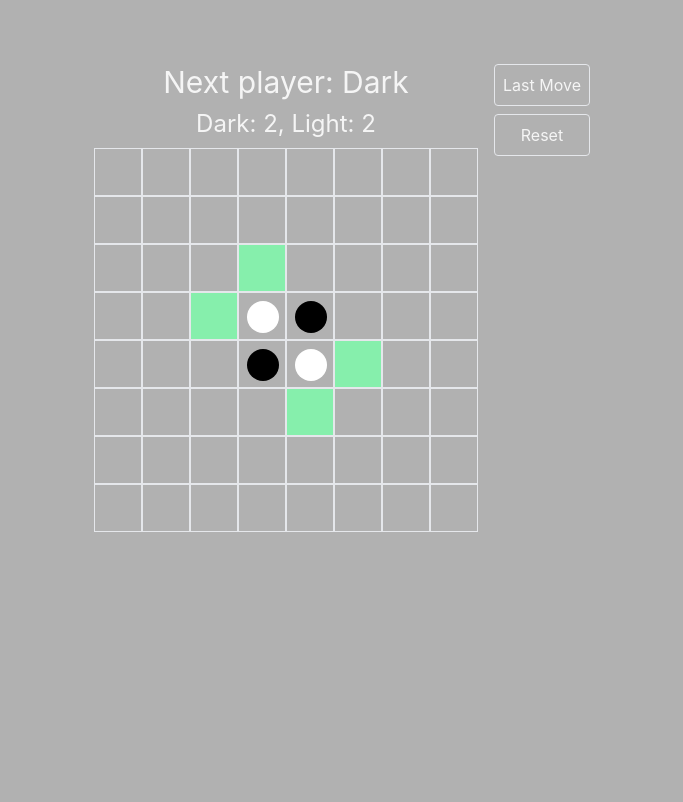
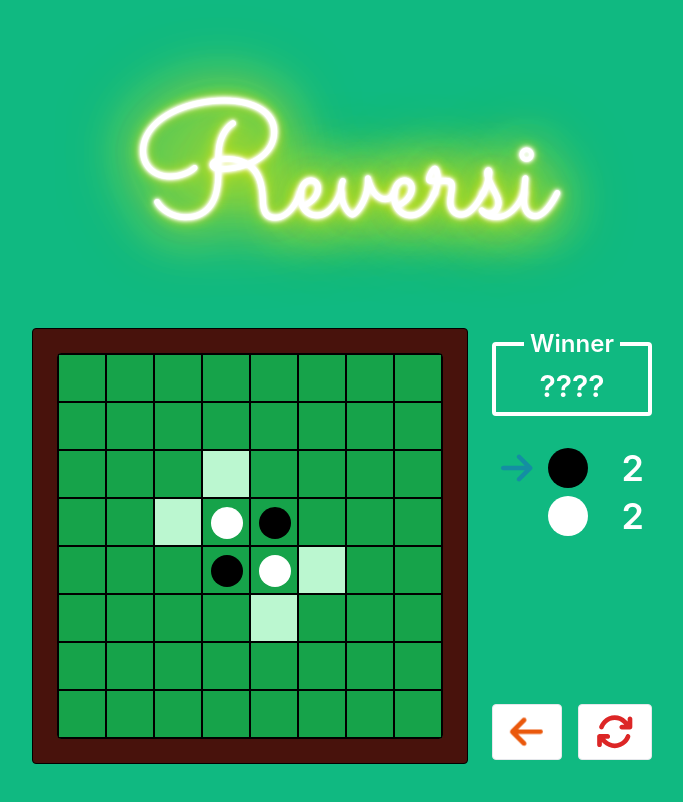
Before and after one commit to heyimkaijoe/my-reversi, a React (Vite) app: page / in a window 1280 px wide. Shown: the top 802 px of the page, without its empty margins (298-981 px from the left). Built offline with nearby package versions, Linux system fonts and the light colour scheme.

Commit message:
Modify: PC HTML & CSS

```diff
--- a/components/Board/index.jsx
+++ b/components/Board/index.jsx
@@ -1,6 +1,6 @@
 import BoardRow from "../BoardRow";
 
-export default function Board({ children, currentSquares, handlePlay, playableSquares }) {
+export default function Board({ currentSquares, handlePlay, playableSquares }) {
     const chunks = [];
     const chunkSize = 8;
     for (let i = 0; i < currentSquares.length; i += chunkSize) {
@@ -18,7 +18,6 @@ export default function Board({ children, currentSquares, handlePlay, playableSq
 
     return (
         <div className="flex flex-col">
-            {children}
             <div>{boardRows}</div>
         </div>
     );
--- a/components/Square/index.jsx
+++ b/components/Square/index.jsx
@@ -1,13 +1,13 @@
 export default function Square({ row, col, diskIsDark, onPlay, isPlayable }) {
     let diskColoringClass;
     if (diskIsDark) {
-        diskColoringClass = " bg-black";
+        diskColoringClass = " dark-disk";
     } else if (diskIsDark === false) {
-        diskColoringClass = " bg-white";
+        diskColoringClass = " light-disk";
     };
 
     return (
-        <button className={"size-12 p-2 border" + (isPlayable ? " bg-green-300" : "")} onClick={() => onPlay(row, col)}>
+        <button className={"size-12 p-2 border border-black" + (isPlayable ? " bg-green-200" : "")} onClick={() => onPlay(row, col)}>
             <div className={diskColoringClass ? ("size-8 rounded-full" + diskColoringClass) : ""}></div>
         </button>
     );
--- a/index.html
+++ b/index.html
@@ -2,9 +2,13 @@
 <html lang="en">
   <head>
     <meta charset="UTF-8" />
-    <link rel="icon" type="image/svg+xml" href="/vite.svg" />
     <meta name="viewport" content="width=device-width, initial-scale=1.0" />
     <title>Reversi</title>
+    <!-- Google Font -->
+    <link rel="preconnect" href="https://fonts.googleapis.com">
+    <link rel="preconnect" href="https://fonts.gstatic.com" crossorigin>
+    <link href="https://fonts.googleapis.com/css2?family=Sacramento&display=swap" rel="stylesheet">
+    <!-- Google Font -->
   </head>
   <body>
     <div id="root"></div>
--- a/package.json
+++ b/package.json
@@ -10,6 +10,9 @@
     "preview": "vite preview"
   },
   "dependencies": {
+    "@fortawesome/fontawesome-svg-core": "^6.5.1",
+    "@fortawesome/free-solid-svg-icons": "^6.5.1",
+    "@fortawesome/react-fontawesome": "^0.2.0",
     "react": "^18.2.0",
     "react-dom": "^18.2.0"
   },
--- a/src/Game.css
+++ b/src/Game.css
@@ -1,14 +1,64 @@
 #root {
   max-width: 1280px;
   margin: 0 auto;
-  padding: 4rem;
+  padding: 4rem 12rem;
   text-align: center;
 }
 
 .dark-disk {
-  @apply bg-black text-white;
+  @apply bg-black;
 }
 
 .light-disk {
-  @apply bg-white text-black;
+  @apply bg-white;
 }
+
+.neon-text {
+  font-family: "Sacramento", cursive;
+  text-shadow:
+    0 0 42px #F2EA02,
+    0 0 92px #F2EA02,
+    0 0 102px #F2EA02,
+    0 0 122px #F2EA02,
+    0 0 151px #F2EA02;
+
+  @apply text-white;
+}
+
+@keyframes pulsate {
+  100% {
+    text-shadow:
+      0 0 3px #fff,
+      0 0 6px #fff,
+      0 0 9px #fff,
+      0 0 32px #F2EA02,
+      0 0 75px #F2EA02,
+      0 0 85px #F2EA02,
+      0 0 95px #F2EA02,
+      0 0 130px #F2EA02;
+  }
+  0% {
+    text-shadow:
+      0 0 2px #fff,
+      0 0 4px #fff,
+      0 0 6px #fff,
+      0 0 10px #F2EA02,
+      0 0 45px #F2EA02,
+      0 0 55px #F2EA02,
+      0 0 70px #F2EA02,
+      0 0 80px #F2EA02;
+  }
+}
+
+.title {
+  animation: pulsate 4.5s ease-in-out infinite alternate;
+  @apply inline-block neon-text text-[160px] mb-6 rounded-3xl;
+}
+
+.button {
+  @apply border grow rounded bg-white hover:bg-slate-50 p-2;
+}
+
+.score {
+  @apply flex justify-end items-center gap-4;
+}
--- a/src/Game.jsx
+++ b/src/Game.jsx
@@ -1,12 +1,16 @@
 import { useState } from "react";
 import Board from "../components/Board";
 import "./Game.css";
+import { FontAwesomeIcon } from "@fortawesome/react-fontawesome";
+import { faArrowRight, faArrowsRotate } from "@fortawesome/free-solid-svg-icons";
 
 let flippable = [];
 let temp = [];
 let cumNoLegalMoves = [];
 
 export default function Game() {
+    const xIndexes = ["a", "b", "c", "d", "e", "f", "g", "h"];
+    const yIndexes = [1, 2, 3, 4, 5, 6, 7, 8];
     const initialBoard = [...Array(27).fill(null), false, true, ...Array(6).fill(null), true, false, ...Array(27).fill(null)];
 
     const [history, setHistory] = useState([initialBoard]);
@@ -81,34 +85,72 @@ export default function Game() {
         setDarkIsWinner(undefined);
     };
 
-    let status;
+    let winnerStatus;
+    let winnerStatusClass;
     if (darkIsWinner) {
-        status = "Winner: Dark";
+        winnerStatus = "Dark";
+        winnerStatusClass = "text-red-900";
     } else if (darkIsWinner === false) {
-        status = "Winner: Light";
+        winnerStatus = "Light";
+        winnerStatusClass = "text-white";
     } else if (darkIsWinner === null) {
-        status = "Draw";
+        winnerStatus = "Draw";
     } else {
-        status = "Next player: " + (currDarkIsNext ? "Dark" : "Light");
+        winnerStatus = "????";
     };
-
-    const scores = "Dark: " + countDisksByType(currentSquares, true) + ", Light: " + countDisksByType(currentSquares, false);
 
     return (
         // TODO: RWD for mobile
-        <div className="flex justify-center">
-            <Board currentSquares={currentSquares}
-                   handlePlay={handlePlay}
-                   playableSquares={currPlayableSquares}
-            >
-                <div className="text-3xl mb-2">{status}</div>
-                <div className="text-2xl mb-2">{scores}</div>
-            </Board>
-            <div className="flex flex-col gap-2 ml-4">
-                <button onClick={jumpToLastMove} className="border rounded p-2">Last Move</button>
-                <button onClick={resetGame} className="border rounded p-2">Reset</button>
+        <>
+            <h1 className="title">Reversi</h1>
+
+            <div className="flex justify-center">
+                <div className="p-6 border rounded border-black bg-[#48120c]">
+                    <div className="bg-green-600 border border-black rounded">
+                        <Board currentSquares={currentSquares}
+                               handlePlay={handlePlay}
+                               playableSquares={currPlayableSquares}
+                        />
+                    </div>
+                </div>
+
+                <div className="flex flex-col text-3xl font-semibold ml-6">
+                    <div className="mb-6">
+                        <fieldset className="border-4 border-white rounded text-white p-2">
+                            <legend className="text-2xl">&nbsp;Winner&nbsp;</legend>
+                            <span className={winnerStatusClass}>{winnerStatus}</span>
+                        </fieldset>
+                    </div>
+
+
+                    <div className="min-w-[160px] inline-block text-4xl text-white p-2">
+                        <div className="score gap-4">
+                            {(darkIsWinner === undefined && currDarkIsNext) &&
+                                <FontAwesomeIcon icon={faArrowRight} className="text-blue-700" beatFade />}
+                            <div className="size-10 rounded-full dark-disk"></div>
+                            <div className="w-10 text-right">{countDisksByType(currentSquares, true)}</div>
+                        </div>
+
+                        <div className="score mt-2">
+                            {(darkIsWinner === undefined && !currDarkIsNext) &&
+                                <FontAwesomeIcon icon={faArrowRight} className="text-blue-700" beatFade />}
+                            <div className="size-10 rounded-full light-disk"></div>
+                            <div className="w-10 text-right">{countDisksByType(currentSquares, false)}</div>
+                        </div>
+                    </div>
+
+                    <div className="flex gap-4 mt-40">
+                        <button onClick={jumpToLastMove} className="button">
+                            <FontAwesomeIcon icon={faArrowRight} rotation={180} size="lg" className="text-orange-600" />
+                        </button>
+
+                        <button onClick={resetGame} className="button">
+                            <FontAwesomeIcon icon={faArrowsRotate} size="lg" className="text-red-600" />
+                        </button>
+                    </div>
+                </div>
             </div>
-        </div>
+        </>
     );
 }
 
@@ -244,7 +286,3 @@ function calcPlayableSquares(move, squares) {
 function countDisksByType(squares, diskIsDark) {
     return squares.filter((disk) => disk === diskIsDark).length;
 }
-
-// TODO: check if there're any places that can pass JSX as children
-// ref: https://react.dev/learn/passing-props-to-a-component#passing-jsx-as-children
-// return <>{someCondition && <Component />}</>
--- a/src/index.css
+++ b/src/index.css
@@ -4,14 +4,5 @@
 
 :root {
   font-family: Inter, system-ui, Avenir, Helvetica, Arial, sans-serif;
-  line-height: 1.5;
-
-  color-scheme: light dark;
-  color: rgba(255, 255, 255, 0.87);
-  background-color: #b1b1b1;
-
-  font-synthesis: none;
-  text-rendering: optimizeLegibility;
-  -webkit-font-smoothing: antialiased;
-  -moz-osx-font-smoothing: grayscale;
+  @apply bg-emerald-500;
 }
```
Also changed, not shown: 1 other file (tests, documents, lock files or other folders).
